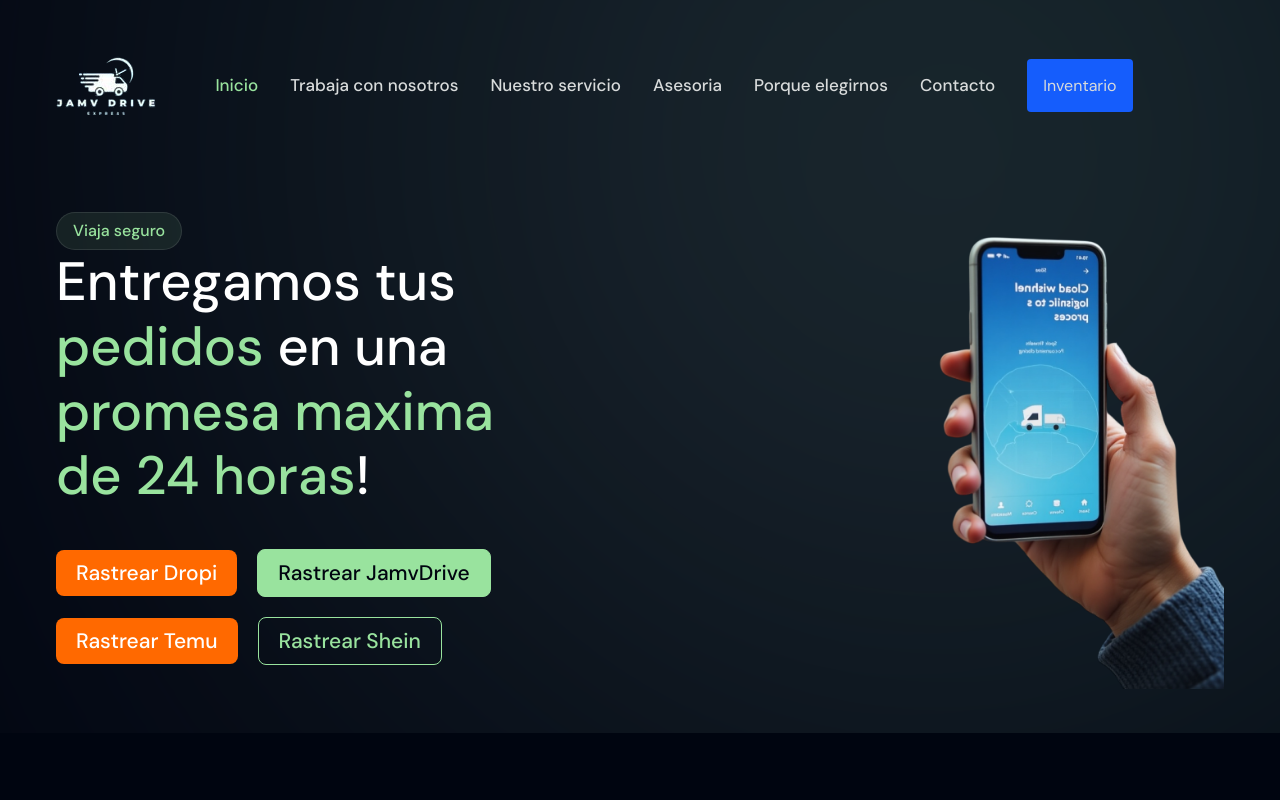
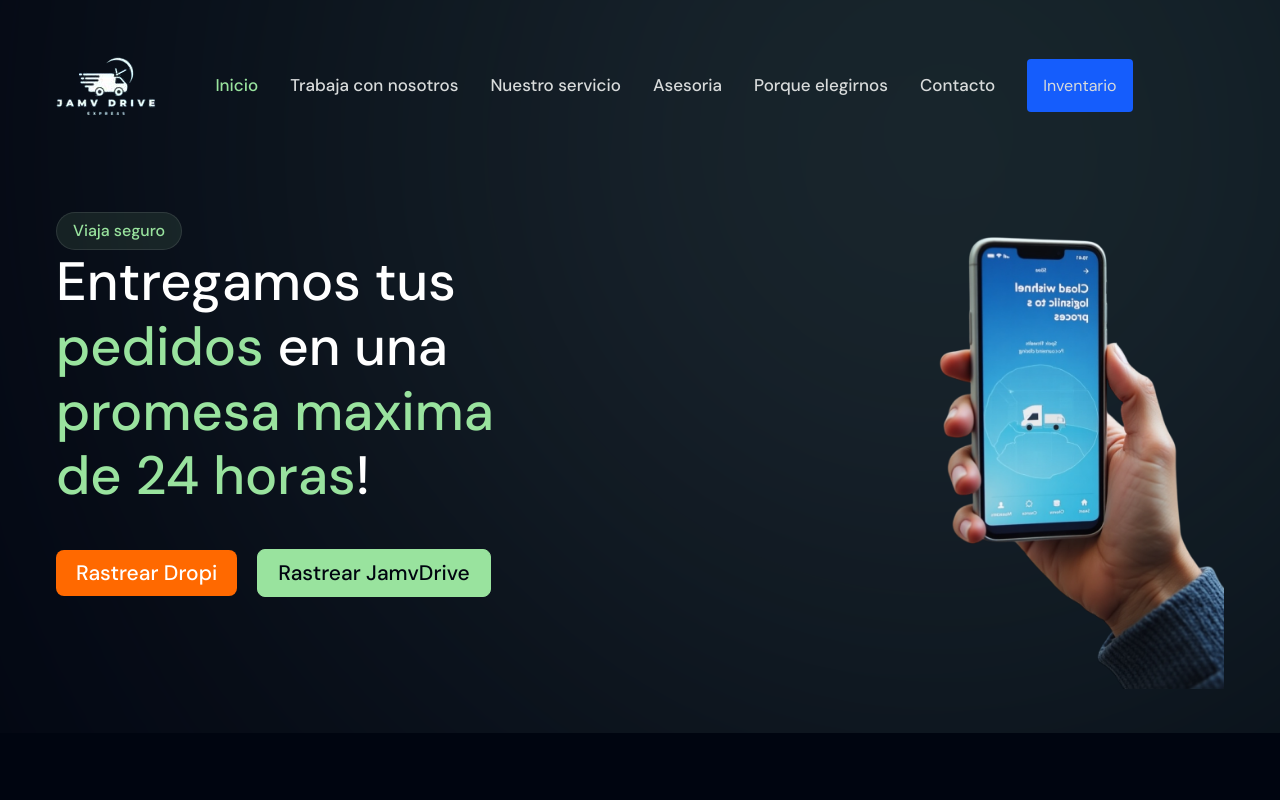
Before and after one commit to nichagiro/jamvDrive, a Next.js app: page / in a window 1280 px wide. Shown: the top 800 px of the page. Built offline with nearby package versions, Linux system fonts and the light colour scheme.

Commit message:
remove shein and temu button

```diff
--- a/src/components/Home/hero/index.tsx
+++ b/src/components/Home/hero/index.tsx
@@ -28,22 +28,12 @@
             <div className='flex flex-wrap items-center justify-center lg:justify-start gap-5'>
               <button
                 className="bg-orange-500 text-white border-orange-500 hover:bg-orange-900 rounded-lg text-21 font-medium py-2 px-5 transition-colors duration-200 z-50 cursor-pointer focus:outline-none"
-                onClick={() => open(rastreoPageDropi, "", "height=600,width=800, left=400,top=100")}>
+                onClick={() => open(rastreoPageDropi, "", "height=700,width=800, left=400,top=100")}>
                 Rastrear Dropi
               </button>
 
               <Button variant="filled" onClick={() => open(rastreoPage, "", "height=600,width=800, left=400,top=100")}>
                 Rastrear JamvDrive
-              </Button>
-
-              <button
-                className="bg-orange-500 text-white border-orange-500 hover:bg-orange-900 rounded-lg text-21 font-medium py-2 px-5 transition-colors duration-200 z-50 cursor-pointer focus:outline-none"
-                onClick={() => open(rastreoPage, "", "height=600,width=800, left=400,top=100")}>
-                Rastrear Temu
-              </button>
-
-              <Button variant="outlined" onClick={() => open(rastreoPage, "", "height=600,width=800, left=400,top=100")}>
-                Rastrear Shein
               </Button>
             </div>
           </motion.div>
```
